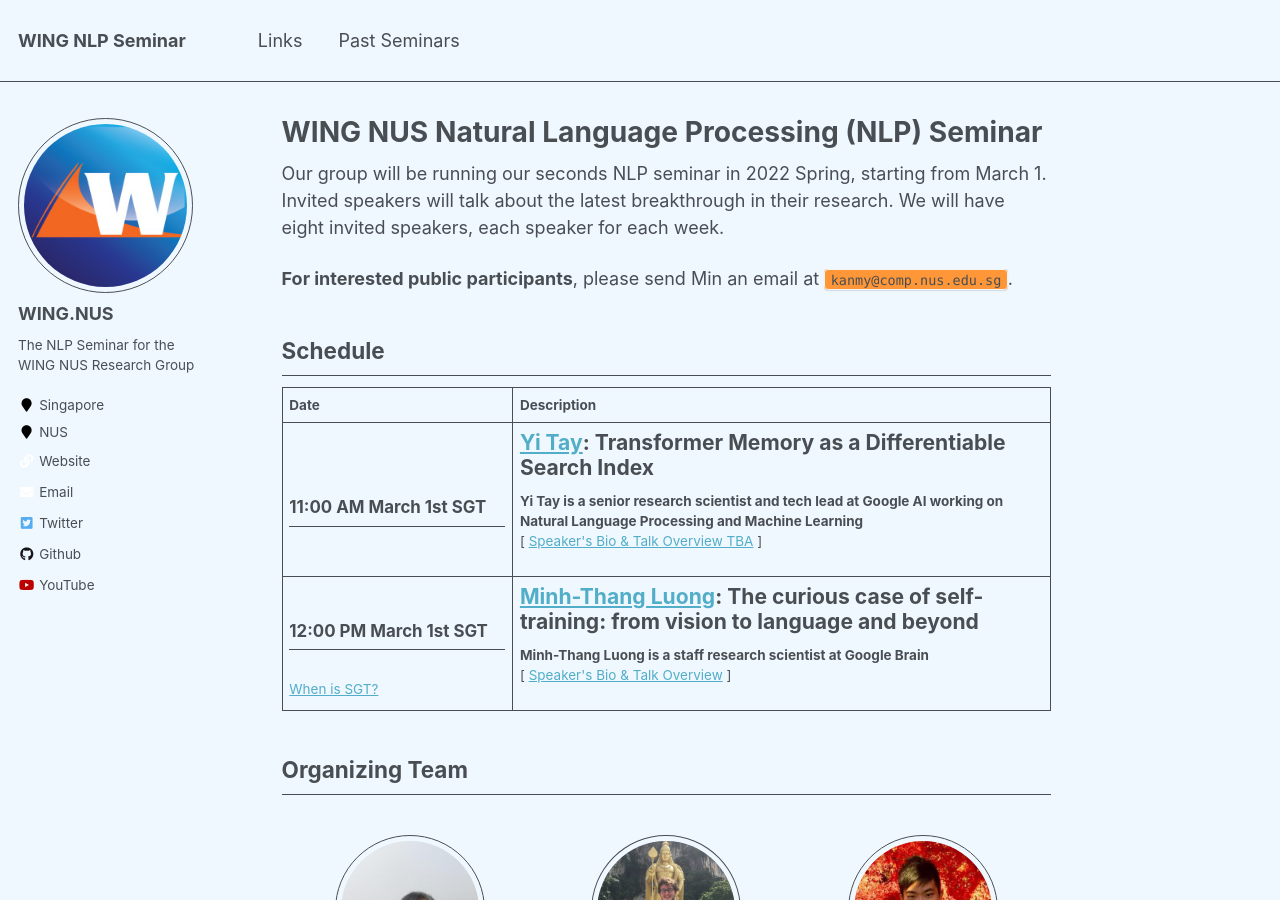
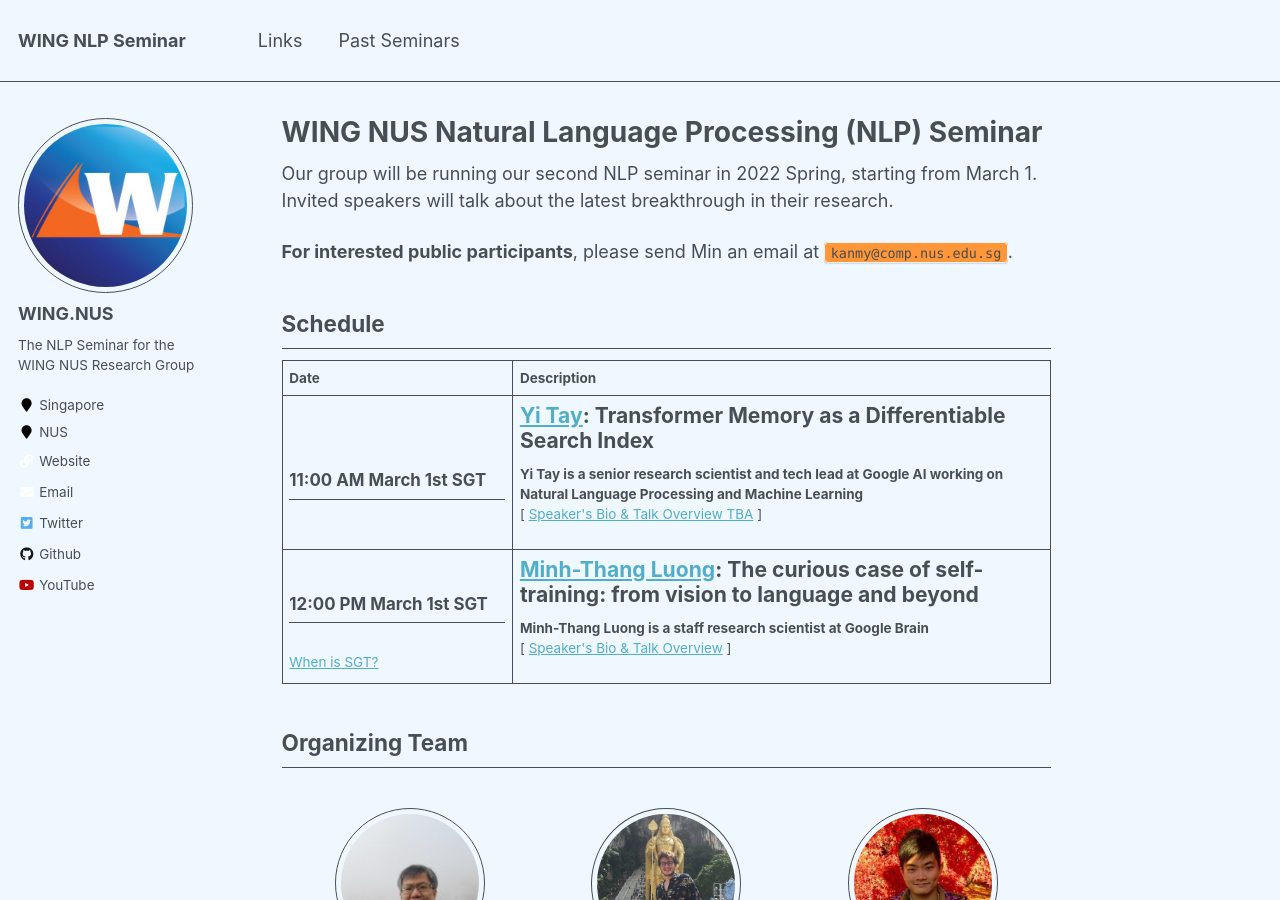
Before and after one commit to WING-NUS/nlp-seminar, a Jekyll site: the page built from _pages/about.md, in a window 1280 px wide and 900 px high. Built offline with Jekyll 4.4.1, drawn with Linux system fonts in a browser that asks for light colours.

Commit message:
Update to seminar description.

````diff
--- a/_pages/about.md
+++ b/_pages/about.md
@@ -6,7 +6,7 @@ redirect_from:
   - /about/
   - /about.html
 ---
-Our group will be running our seconds NLP seminar in 2022 Spring, starting from March 1. Invited speakers will talk about the latest breakthrough in their research. We will have eight invited speakers, each speaker for each week.
+Our group will be running our second NLP seminar in 2022 Spring, starting from March 1. Invited speakers will talk about the latest breakthrough in their research.
 
 **For interested public participants**, please send Min an email at ```kanmy@comp.nus.edu.sg```.
 
````
